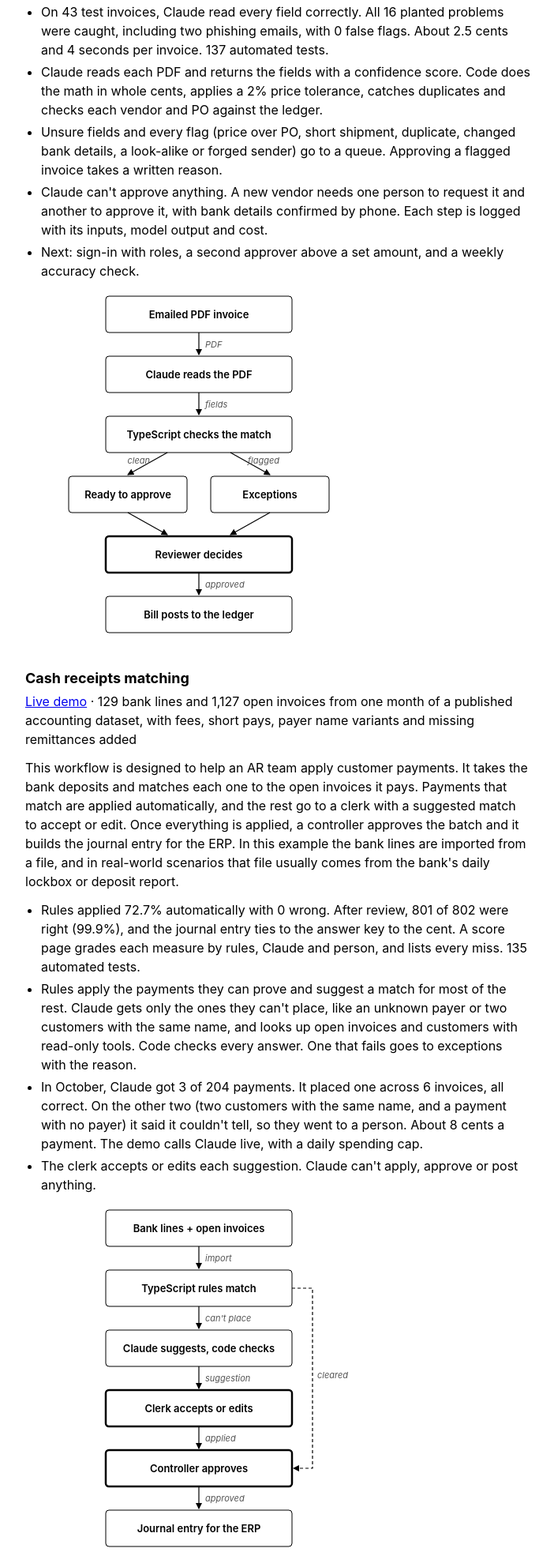
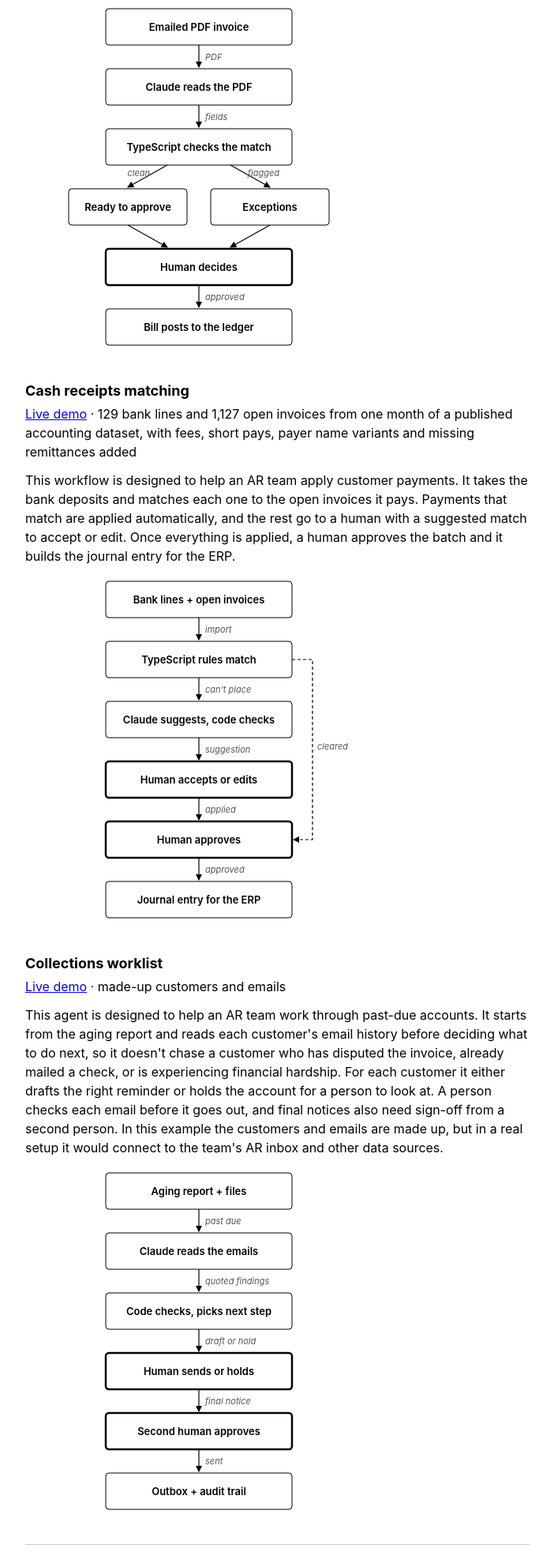
Before and after one commit to d-trombley/d-trombley.github.io, a plain HTML site: page index.html in a window 1280 px wide. Shown: the part 576-2541 px from the top of the page at 79% size, without its empty margins (288-990 px from the left). Drawn offline with Linux system fonts and the light colour scheme.

Commit message:
Remove the detail bullets and job-role names from the workflow descriptions

```diff
--- a/index.html
+++ b/index.html
@@ -69,14 +69,7 @@ hr { border: 0; border-top: 1px solid var(--rule); margin: 40px 0 16px; }
 <h2 id="invoice-agent">Invoice agent</h2>
 <p><a href="https://invoice-agent-production-99c20ff1.up.railway.app">Live demo</a> · made-up vendors and invoices</p>
 <p>This agent is designed to help an accounting team deal with processing vendor invoices. It scans a connected email inbox and identifies which items have AP invoices. Then it either flags them as needing extra attention, or continues processing until it is review-ready for posting to the ERP. In this example we have a direct API integration into the ERP, but oftentimes in real-world scenarios a CSV upload file is the output.</p>
-<ul>
-<li>On 43 test invoices, Claude read every field correctly. All 16 planted problems were caught, including two phishing emails, with 0 false flags. About 2.5 cents and 4 seconds per invoice. 137 automated tests.</li>
-<li>Claude reads each PDF and returns the fields with a confidence score. Code does the math in whole cents, applies a 2% price tolerance, catches duplicates and checks each vendor and PO against the ledger.</li>
-<li>Unsure fields and every flag (price over PO, short shipment, duplicate, changed bank details, a look-alike or forged sender) go to a queue. Approving a flagged invoice takes a written reason.</li>
-<li>Claude can't approve anything. A new vendor needs one person to request it and another to approve it, with bank details confirmed by phone. Each step is logged with its inputs, model output and cost.</li>
-<li>Next: sign-in with roles, a second approver above a set amount, and a weekly accuracy check.</li>
-</ul>
-<svg class="flow" viewBox="0 0 440 434" role="img" aria-label="Invoice flow: Claude reads the PDF, TypeScript code checks the match and sorts it into ready to approve or exceptions, and a reviewer decides before a bill posts.">
+<svg class="flow" viewBox="0 0 440 434" role="img" aria-label="Invoice flow: Claude reads the PDF, TypeScript code checks the match and sorts it into ready to approve or exceptions, and a human decides before a bill posts.">
 <defs><marker id="ah-inv" viewBox="0 0 8 8" refX="7" refY="4" markerWidth="7" markerHeight="7" orient="auto-start-reverse"><path d="M0,0 L8,4 L0,8 z" fill="currentColor"/></marker></defs>
 <g class="n-step">
 <rect x="102" y="4" width="236" height="46" rx="4"/>
@@ -104,7 +97,7 @@ hr { border: 0; border-top: 1px solid var(--rule); margin: 40px 0 16px; }
 <line x1="310" y1="278" x2="260" y2="306" class="edge" marker-end="url(#ah-inv)"/>
 <g class="n-person">
 <rect x="102" y="308" width="236" height="46" rx="4"/>
-<text x="220" y="336" text-anchor="middle" class="t1">Reviewer decides</text>
+<text x="220" y="336" text-anchor="middle" class="t1">Human decides</text>
 </g>
 <line x1="220" y1="354" x2="220" y2="382" class="edge" marker-end="url(#ah-inv)"/>
 <text x="228" y="373" text-anchor="start" class="t3">approved</text>
@@ -117,14 +110,8 @@ hr { border: 0; border-top: 1px solid var(--rule); margin: 40px 0 16px; }
 
 <h2 id="cash-receipts">Cash receipts matching</h2>
 <p><a href="https://cash-receipts-production.up.railway.app">Live demo</a> · 129 bank lines and 1,127 open invoices from one month of a published accounting dataset, with fees, short pays, payer name variants and missing remittances added</p>
-<p>This workflow is designed to help an AR team apply customer payments. It takes the bank deposits and matches each one to the open invoices it pays. Payments that match are applied automatically, and the rest go to a clerk with a suggested match to accept or edit. Once everything is applied, a controller approves the batch and it builds the journal entry for the ERP. In this example the bank lines are imported from a file, and in real-world scenarios that file usually comes from the bank's daily lockbox or deposit report.</p>
-<ul>
-<li>Rules applied 72.7% automatically with 0 wrong. After review, 801 of 802 were right (99.9%), and the journal entry ties to the answer key to the cent. A score page grades each measure by rules, Claude and person, and lists every miss. 135 automated tests.</li>
-<li>Rules apply the payments they can prove and suggest a match for most of the rest. Claude gets only the ones they can't place, like an unknown payer or two customers with the same name, and looks up open invoices and customers with read-only tools. Code checks every answer. One that fails goes to exceptions with the reason.</li>
-<li>In October, Claude got 3 of 204 payments. It placed one across 6 invoices, all correct. On the other two (two customers with the same name, and a payment with no payer) it said it couldn't tell, so they went to a person. About 8 cents a payment. The demo calls Claude live, with a daily spending cap.</li>
-<li>The clerk accepts or edits each suggestion. Claude can't apply, approve or post anything.</li>
-</ul>
-<svg class="flow" viewBox="0 0 440 434" role="img" aria-label="Cash receipts flow: TypeScript rules apply the payments that match, Claude suggests matches for the payments the rules can't place, a clerk accepts or edits each one, and a controller approves the batch before the journal entry is built.">
+<p>This workflow is designed to help an AR team apply customer payments. It takes the bank deposits and matches each one to the open invoices it pays. Payments that match are applied automatically, and the rest go to a human with a suggested match to accept or edit. Once everything is applied, a human approves the batch and it builds the journal entry for the ERP.</p>
+<svg class="flow" viewBox="0 0 440 434" role="img" aria-label="Cash receipts flow: TypeScript rules apply the payments that match, Claude suggests matches for the payments the rules can't place, a human accepts or edits each one, and a human approves the batch before the journal entry is built.">
 <defs><marker id="ah-cash" viewBox="0 0 8 8" refX="7" refY="4" markerWidth="7" markerHeight="7" orient="auto-start-reverse"><path d="M0,0 L8,4 L0,8 z" fill="currentColor"/></marker></defs>
 <g class="n-step">
 <rect x="102" y="4" width="236" height="46" rx="4"/>
@@ -146,7 +133,7 @@ hr { border: 0; border-top: 1px solid var(--rule); margin: 40px 0 16px; }
 <text x="228" y="221" text-anchor="start" class="t3">suggestion</text>
 <g class="n-person">
 <rect x="102" y="232" width="236" height="46" rx="4"/>
-<text x="220" y="260" text-anchor="middle" class="t1">Clerk accepts or edits</text>
+<text x="220" y="260" text-anchor="middle" class="t1">Human accepts or edits</text>
 </g>
 <path d="M338,103 H364 V331 H340" fill="none" class="edge" stroke-dasharray="4 3" marker-end="url(#ah-cash)"/>
 <text x="370" y="217" text-anchor="start" class="t3">cleared</text>
@@ -154,7 +141,7 @@ hr { border: 0; border-top: 1px solid var(--rule); margin: 40px 0 16px; }
 <text x="228" y="297" text-anchor="start" class="t3">applied</text>
 <g class="n-person">
 <rect x="102" y="308" width="236" height="46" rx="4"/>
-<text x="220" y="336" text-anchor="middle" class="t1">Controller approves</text>
+<text x="220" y="336" text-anchor="middle" class="t1">Human approves</text>
 </g>
 <line x1="220" y1="354" x2="220" y2="382" class="edge" marker-end="url(#ah-cash)"/>
 <text x="228" y="373" text-anchor="start" class="t3">approved</text>
@@ -167,15 +154,8 @@ hr { border: 0; border-top: 1px solid var(--rule); margin: 40px 0 16px; }
 
 <h2 id="collections">Collections worklist</h2>
 <p><a href="https://collections-production-9ee4daa5.up.railway.app">Live demo</a> · made-up customers and emails</p>
-<p>This agent is designed to help an AR collector work through past-due accounts. It starts from the aging report and reads each customer's email history before deciding what to do next, so it doesn't chase a customer who has disputed the invoice, already mailed a check, or filed for bankruptcy. For each customer it either drafts the right reminder or holds the account for a person to look at. A collector approves every email before it goes out, and final notices also need sign-off from the Credit Manager. In this example the customers and emails are made up, but in a real setup it would connect to the team's AR inbox.</p>
-<ul>
-<li>On a 30-customer test ledger with 16 planted problems and 2 traps, it picked the right next step for all 24 past-due customers, caught all 16 problems and sent 0 emails that should have been held. From the files alone, without the emails, it got 18 of 24 and would have sent 5 unsafe emails, one a final notice to the customer in bankruptcy. About 2 cents and 5 seconds per customer. 85 automated tests.</li>
-<li>Code works out aging and stage, and reads payment plans, pending credit memos, unapplied cash and the reminder log. Claude reads the email thread and returns what it found (a dispute, a promise to pay, a bounce, a new contact, a legal notice), each with a word-for-word quote, plus a draft. Code checks every quote against the email and every invoice and amount in the draft against the ledger, then picks the next step from fixed rules.</li>
-<li>Claude decides nothing. A person approves every send. Final notices and contact changes also need the Credit Manager, who can't approve their own work (the demo lets you switch roles). Payment instructions are fixed text Claude never writes. An email that tries to instruct the reviewer is flagged and can't talk it out of collecting. If a history is too long to read in full, nothing is sent. Every step is logged and can be undone.</li>
-<li>Try it: add a customer reply (a dispute, a promise, a trick) and watch the next step change.</li>
-<li>Next: read attachments like remittance PDFs, connect a real mailbox, and make the stage thresholds editable.</li>
-</ul>
-<svg class="flow" viewBox="0 0 440 434" role="img" aria-label="Collections flow: TypeScript reads the aging report and files, Claude reads the email history and quotes what it found, code checks the quotes and picks the next step, a collector sends or holds, and the Credit Manager approves final notices.">
+<p>This agent is designed to help an AR team work through past-due accounts. It starts from the aging report and reads each customer's email history before deciding what to do next, so it doesn't chase a customer who has disputed the invoice, already mailed a check, or is experiencing financial hardship. For each customer it either drafts the right reminder or holds the account for a person to look at. A person checks each email before it goes out, and final notices also need sign-off from a second person. In this example the customers and emails are made up, but in a real setup it would connect to the team's AR inbox and other data sources.</p>
+<svg class="flow" viewBox="0 0 440 434" role="img" aria-label="Collections flow: TypeScript reads the aging report and files, Claude reads the email history and quotes what it found, code checks the quotes and picks the next step, a human sends or holds, and a second human approves final notices.">
 <defs><marker id="ah-coll" viewBox="0 0 8 8" refX="7" refY="4" markerWidth="7" markerHeight="7" orient="auto-start-reverse"><path d="M0,0 L8,4 L0,8 z" fill="currentColor"/></marker></defs>
 <g class="n-step">
 <rect x="102" y="4" width="236" height="46" rx="4"/>
@@ -197,13 +177,13 @@ hr { border: 0; border-top: 1px solid var(--rule); margin: 40px 0 16px; }
 <text x="228" y="221" text-anchor="start" class="t3">draft or hold</text>
 <g class="n-person">
 <rect x="102" y="232" width="236" height="46" rx="4"/>
-<text x="220" y="260" text-anchor="middle" class="t1">Collector sends or holds</text>
+<text x="220" y="260" text-anchor="middle" class="t1">Human sends or holds</text>
 </g>
 <line x1="220" y1="278" x2="220" y2="306" class="edge" marker-end="url(#ah-coll)"/>
 <text x="228" y="297" text-anchor="start" class="t3">final notice</text>
 <g class="n-person">
 <rect x="102" y="308" width="236" height="46" rx="4"/>
-<text x="220" y="336" text-anchor="middle" class="t1">Credit Manager approves</text>
+<text x="220" y="336" text-anchor="middle" class="t1">Second human approves</text>
 </g>
 <line x1="220" y1="354" x2="220" y2="382" class="edge" marker-end="url(#ah-coll)"/>
 <text x="228" y="373" text-anchor="start" class="t3">sent</text>
```
